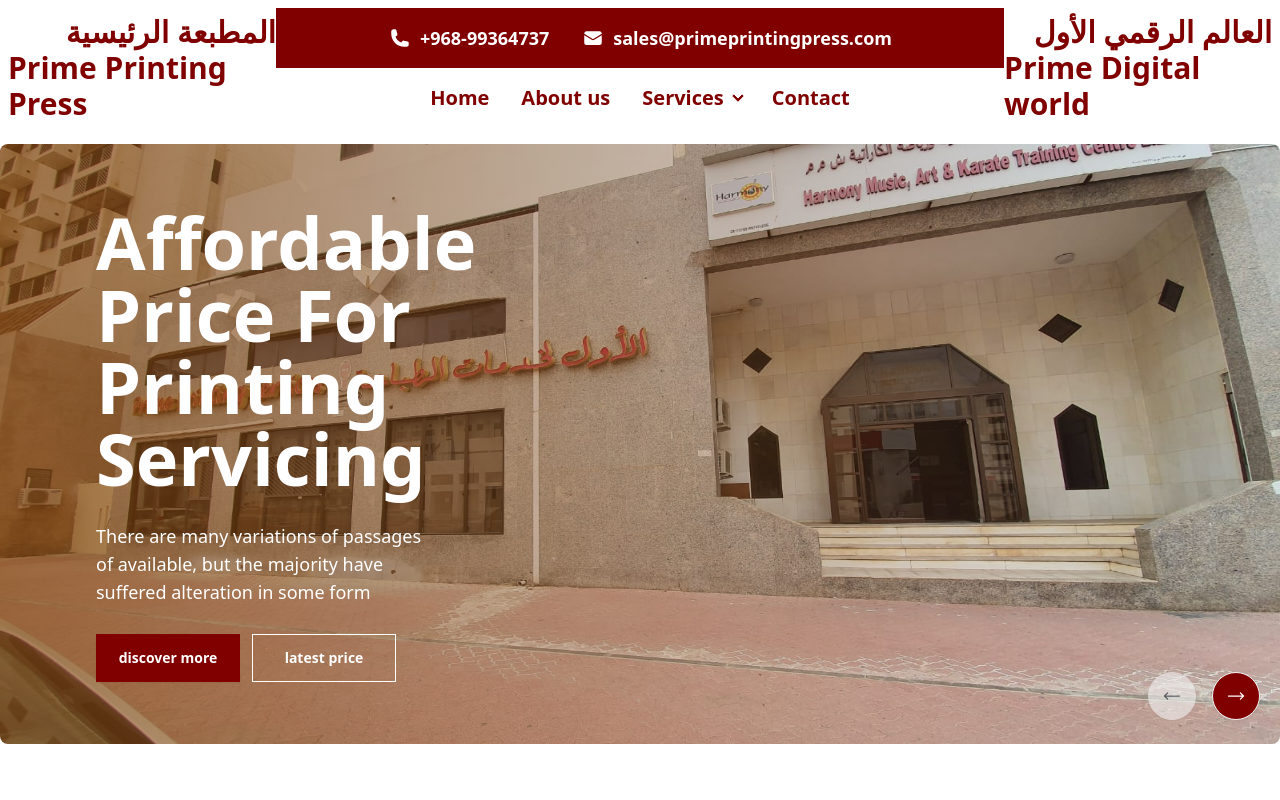
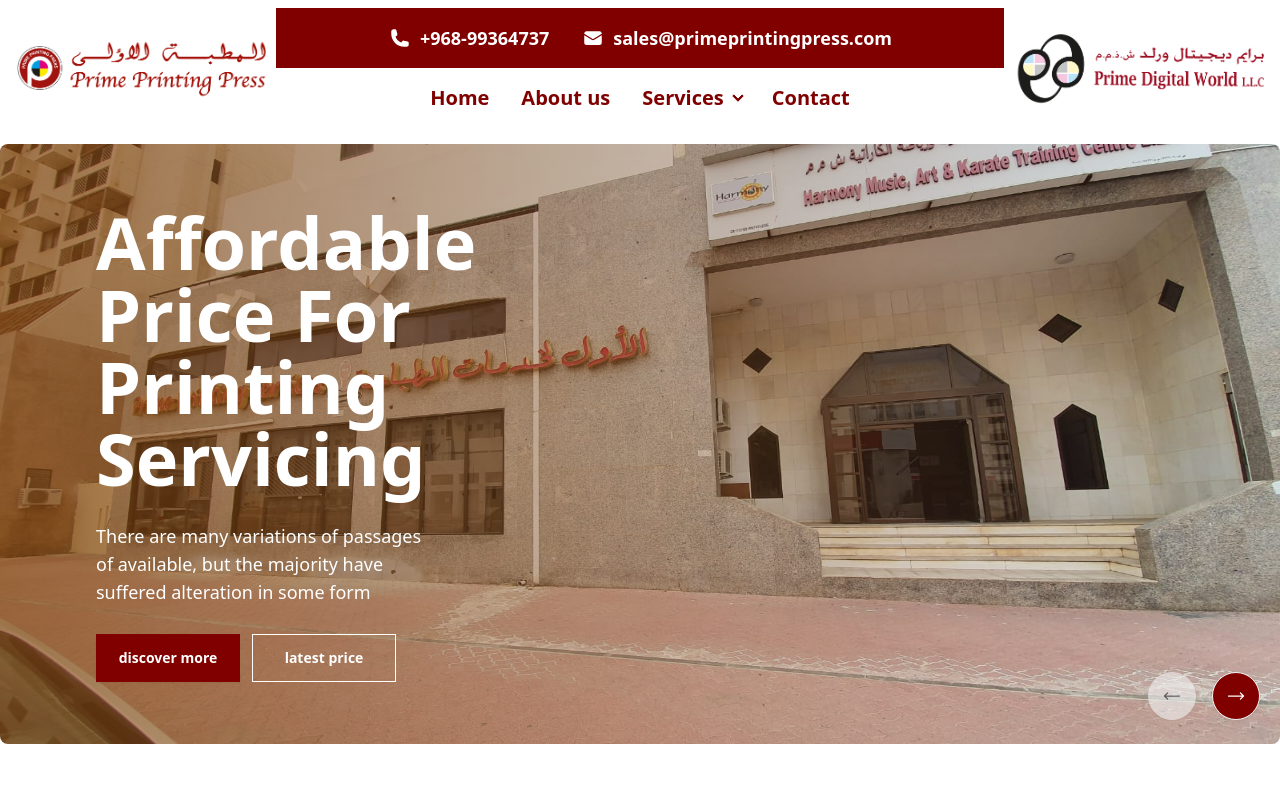
Before and after one commit to asib11/printing-press, a React (Vite) app: page / in a window 1280 px wide. Shown: the top 800 px of the page. Built offline with nearby package versions, Linux system fonts and the light colour scheme.

Commit message:
add logo

```diff
--- a/src/components/Navbar/Navbar.jsx
+++ b/src/components/Navbar/Navbar.jsx
@@ -1,5 +1,7 @@
 import { Link } from "react-router-dom";
 import { EnvelopeIcon, PhoneIcon, } from '@heroicons/react/24/solid'
+import logo1 from '../../assets/logo/Prime printing press logo.png'
+import logo2 from '../../assets/logo/Prime digital logo.png'
 
 const Navbar = () => {
     const navbarItem = <>
@@ -48,8 +50,7 @@ const Navbar = () => {
 
                 <Link className="lg:text-3xl md:text-2xl text-sm font-semibold">
                     <div >
-                        <p className="text-end">المطبعة الرئيسية</p>
-                        <p>Prime Printing Press</p>
+                        <img src={logo1} alt="" />
                     </div>
                 </Link>
             </div>
@@ -67,8 +68,7 @@ const Navbar = () => {
             <div className="navbar-end">
                 <Link className="lg:text-3xl md:text-2xl text-sm font-semibold">
                     <div>
-                        <p className="text-end">العالم الرقمي الأول</p>
-                        <p>Prime Digital world</p>
+                        <img src={logo2} alt="" />
                     </div>
                 </Link>
             </div>
```
Also changed, not shown: src/assets/logo/Prime digital logo.png (added), src/assets/logo/Prime printing press logo.png (added).
